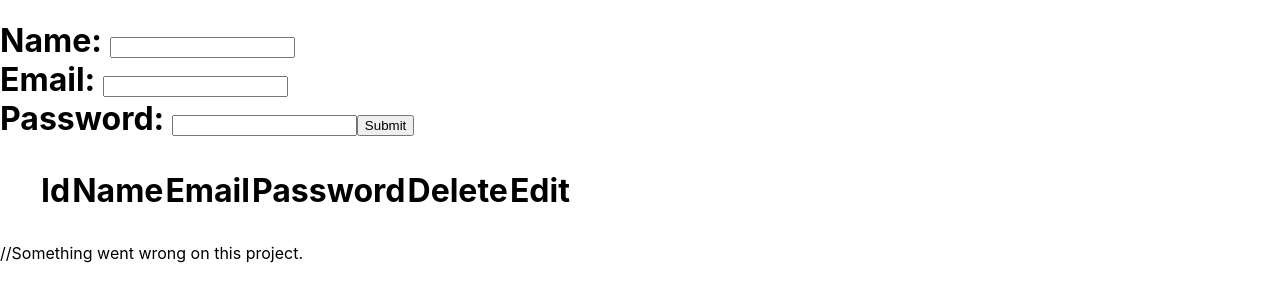
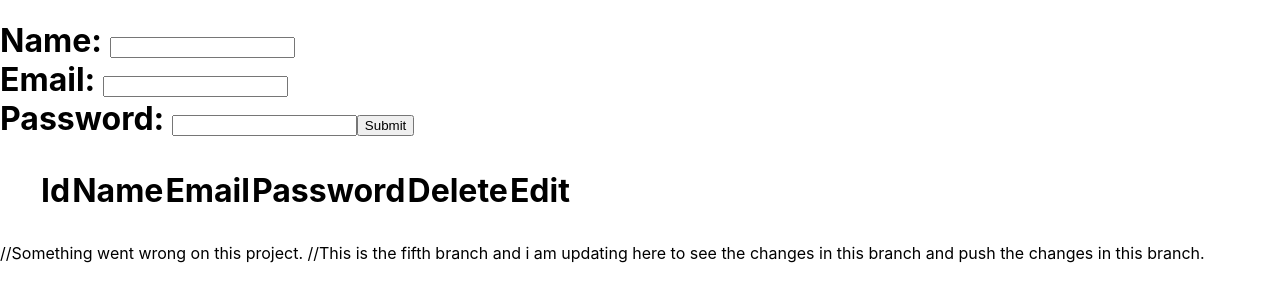
Before and after one commit to Uniyalpreeti/githubPractice-smartData, a React (Create React App) app in the folder myapp/: page / in a window 1280 px wide. Shown: the top 302 px of the page. Built offline with nearby package versions, Linux system fonts and the light colour scheme.

Commit message:
Here fifth branch is effected

```diff
--- a/myapp/src/App.js
+++ b/myapp/src/App.js
@@ -6,6 +6,7 @@ function App() {
     <div>
      <h1><Comp1 /></h1>
      //Something went wrong on this project.
+     //This is the fifth branch and i am updating here to see the changes in this branch and push the changes in this branch.
     </div>
   );
 }
```
